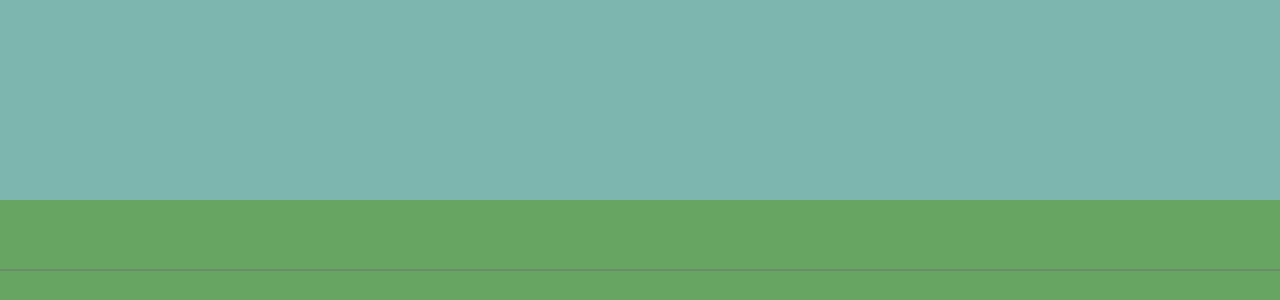
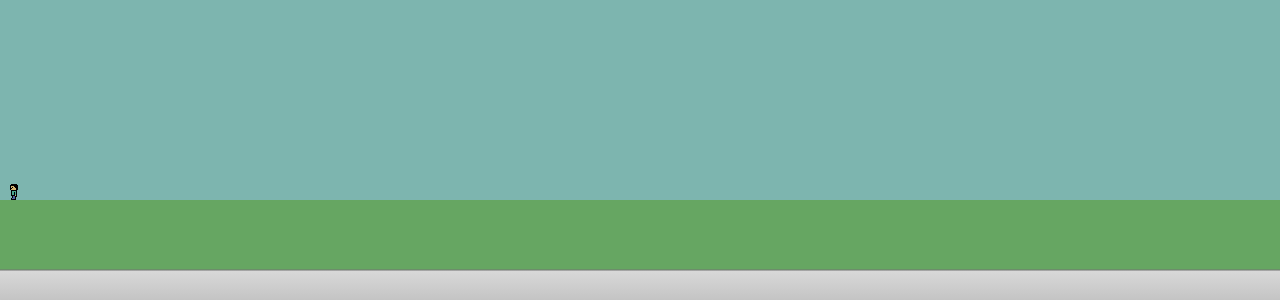
Before and after one commit to Orbiit/lame-city, a plain HTML site: page index.html in a window 1280 px wide. Shown: the part 500-800 px from the top of the page. Drawn offline with Linux system fonts and the light colour scheme.

Commit message:
Scratch is better :/

```diff
--- a/index.html
+++ b/index.html
@@ -12,6 +12,7 @@
     <script src="js/main.js" charset="utf-8"></script>
     <script src="js/userinput.js" charset="utf-8"></script>
     <script src="js/render.js" charset="utf-8"></script>
+    <script src="js/people.js" charset="utf-8"></script>
   </body>
   <!-- MADE BY SEAN -->
 </html>
--- a/js/main.js
+++ b/js/main.js
@@ -24,4 +24,5 @@ window.addEventListener("load",e=>{
     else window.requestAnimationFrame(main);
   }
   window.requestAnimationFrame(main);
+  torender.push(new NPC("images/person1.png"));
 },false);
--- /dev/null
+++ b/js/people.js
@@ -0,0 +1,15 @@
+class NPC {
+  constructor(texturePath) {
+    this.texture=image(texturePath);
+    this.x=Math.floor(Math.random()*100);
+    this.left=!Math.floor(Math.random()*2);
+  }
+  render(time) {
+    if (this.left) this.x-=0.1;
+    else this.x+=0.1;
+    if (Math.floor(Math.random()*500)===0) this.left=!this.left;
+    return {
+      image:[this.texture,0,this.left*64+Math.floor((time/100)%4)*16,16,16,this.x-scroll,window.innerHeight-116,16,16]
+    };
+  }
+}
--- a/js/render.js
+++ b/js/render.js
@@ -1,12 +1,33 @@
+var images=[],scroll=0,torender=[];
+function image(path) {
+  if (!images[path]) {
+    images[path]=new Image();
+    images[path].src=path;
+  }
+  return images[path];
+}
 function draw() {
+  if (keys[37]) scroll-=3;
+  if (keys[39]) scroll+=3;
+  var grad;
   c.clearRect(0,0,window.innerWidth,window.innerHeight);
   c.fillStyle='#7db5af';
   c.fillRect(0,0,window.innerWidth,window.innerHeight);
   c.fillStyle='#66a662';
   c.fillRect(0,window.innerHeight-100,window.innerWidth,100);
+  grad=c.createLinearGradient(0,window.innerHeight-30,0,window.innerHeight);
+  grad.addColorStop(0,'#d9d9d9');
+  grad.addColorStop(1,'#c4c4c4');
+  c.fillStyle=grad;
+  c.fillRect(0,window.innerHeight-30,window.innerWidth,30);
   c.strokeStyle='#737373';
+  c.strokeWidth=2;
   c.beginPath();
   c.moveTo(0,window.innerHeight-30);
   c.lineTo(window.innerWidth,window.innerHeight-30);
   c.stroke();
+  for (var being of torender) {
+    var t=being.render(new Date());
+    if (t.image) c.drawImage(...t.image);
+  }
 }
--- a/js/userinput.js
+++ b/js/userinput.js
@@ -20,7 +20,7 @@ window.addEventListener("load",e=>{
     if (e.altKey) keys.alt=true;
     if (e.shiftKey) keys.shift=true;
   },false);
-  document.addEventListener("keydown",e=>{
+  document.addEventListener("keyup",e=>{
     keys[e.keyCode]=false;
     if (!(e.ctrlKey||e.metalKey)) keys.ctrl=false;
     if (!e.altKey) keys.alt=false;
```
Also changed, not shown: images/person1.png (added).
